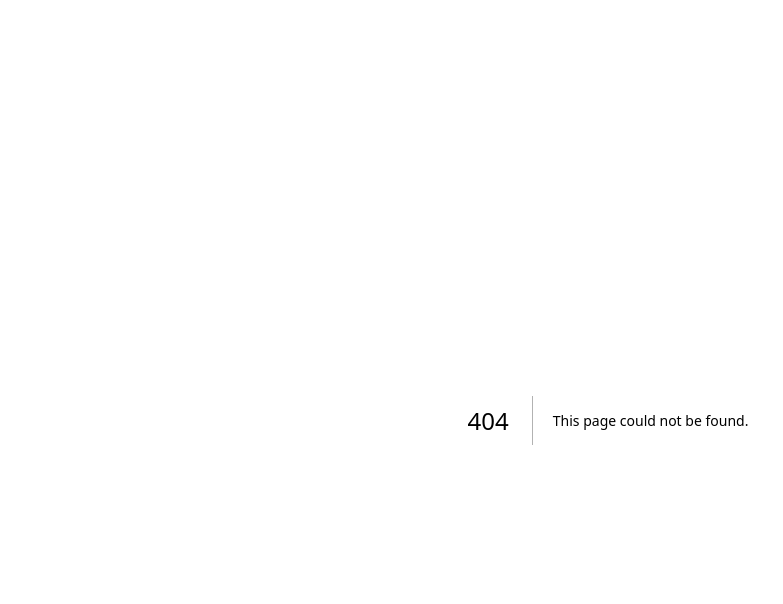
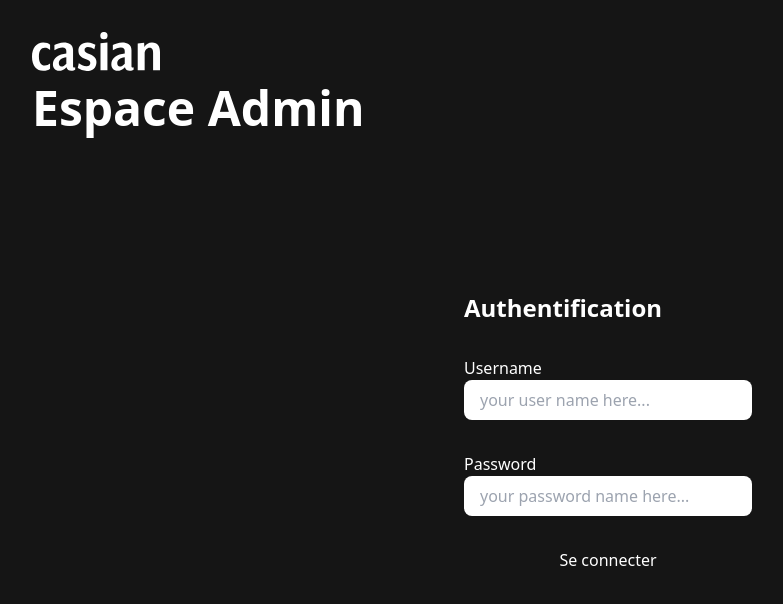
Before and after one commit to CasianLW/portfolio-casian-react-typecript-cms, a Next.js app: page /auth/signin in a window 1280 px wide. Before the commit this address had no page. Shown: the top 604 px of the page, without its empty margins (32-815 px from the left). Built offline with nearby package versions, Linux system fonts and the light colour scheme.

Commit message:
debut dev page signin + styling/design

```diff
--- /dev/null
+++ b/pages/auth/signin/index.tsx
@@ -0,0 +1,23 @@
+const SigninPage = () => {
+  return (
+    <>
+      <header className="top-header lateral-space">
+        <h1 className="main-title">Espace Admin</h1>
+      </header>
+      <form className="mt-40 flex flex-col w-72 m-auto" action="">
+        <h3 className="text-2xl font-bold">Authentification</h3>
+        <label className="mt-8" htmlFor="username">
+          Username
+        </label>
+        <input id="username" required type="text" placeholder="your user name here..." />
+        <label className="mt-8" htmlFor="password">
+          Password
+        </label>
+        <input required type="password" placeholder="your password name here..." />
+        <button className="mt-8">Se connecter</button>
+      </form>
+    </>
+  )
+}
+
+export default SigninPage
```
